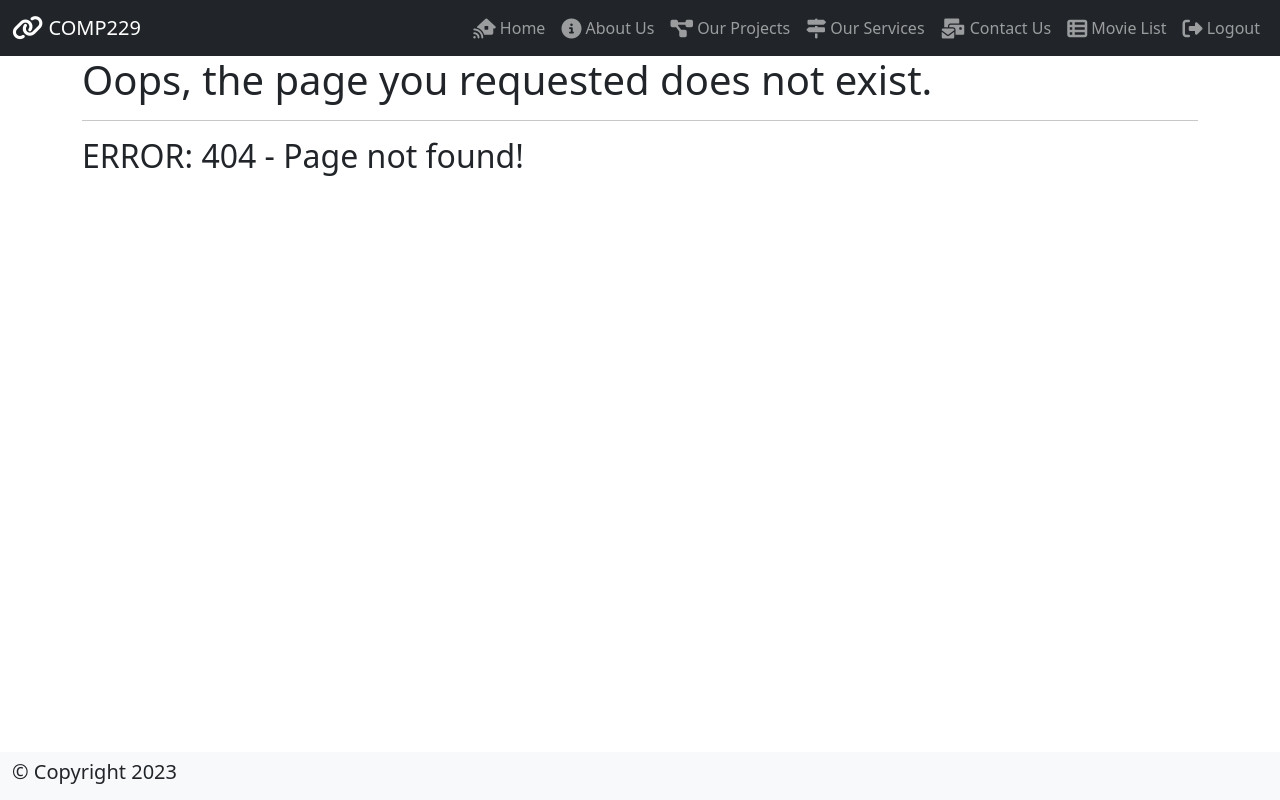
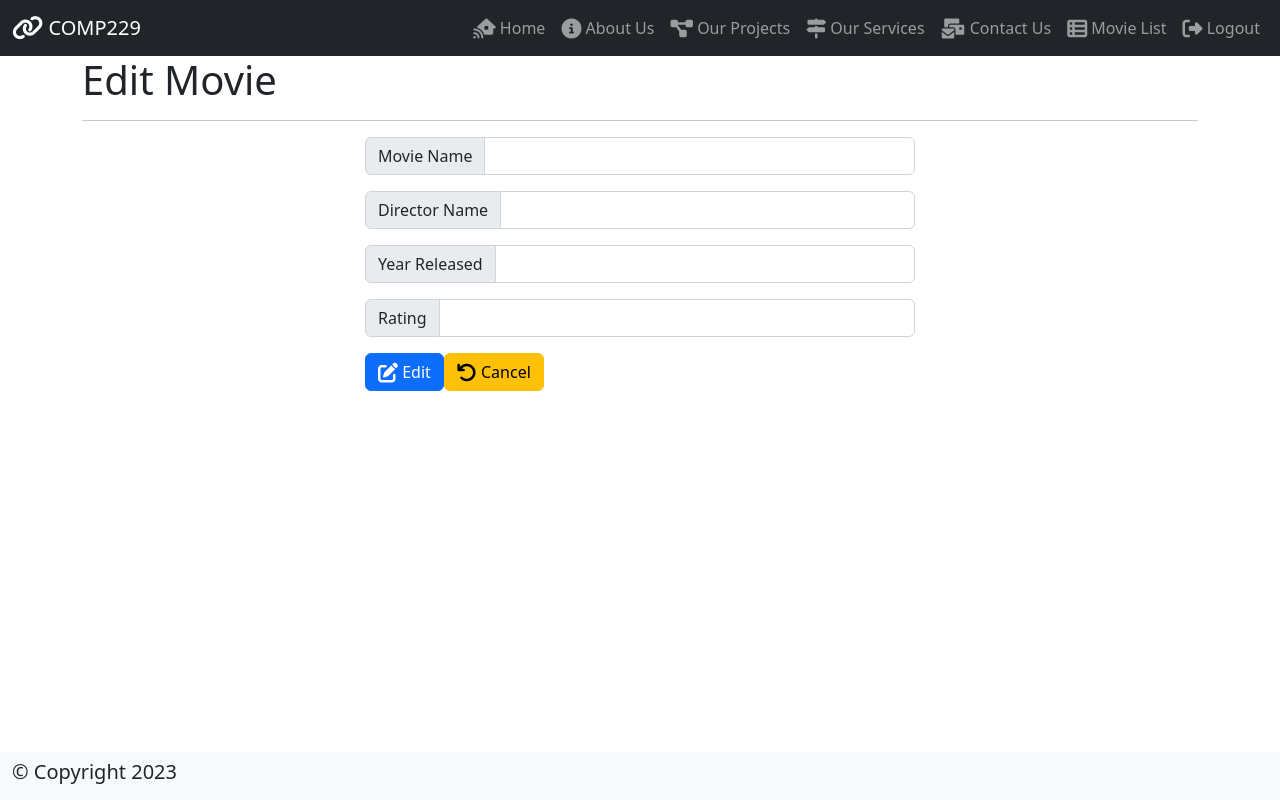
Before and after one commit to zivoradt/React-app-practice, a React (Create React App) app in the folder Front-end/: page /edit/1 in a window 1280 px wide. Before the commit this address had no page. Built offline with nearby package versions, Linux system fonts and the light colour scheme; no server answers; sample sign-in values are in the browser's storage.

Commit message:
secret upddate

```diff
--- a/Front-end/src/App.tsx
+++ b/Front-end/src/App.tsx
@@ -17,7 +17,9 @@ import PageNotFound from './content/PageNotFound';
 import Login from './authentication/login';
 import Logout from './authentication/logout';
 import Register from './authentication/register';
+import EditMovie from './movie-list/edit';
 import AuthGuard from './authentication/authguard';
+
 
 // Movie-List Components
 import MovieList from './movie-list/movie-list';
@@ -27,6 +29,7 @@ import AddMovie from './movie-list/add';
 import 'bootstrap/dist/css/bootstrap.min.css';
 import '@fortawesome/fontawesome-free/css/all.min.css';
 import './App.css';
+
 
 
 
@@ -49,6 +52,7 @@ function App()
 
           <Route path="/movie-list" element={ <AuthGuard><MovieList /></AuthGuard> } />
           <Route path="/add" element={ <AuthGuard><AddMovie /></AuthGuard> } />
+          <Route path="/edit/:id" element={ <AuthGuard><EditMovie /></AuthGuard> } />
 
           <Route path="/login" element={ <Login />}  />
           <Route path="/register" element={ <Register />}  />
--- a/Front-end/src/models/Movie.tsx
+++ b/Front-end/src/models/Movie.tsx
@@ -1,5 +1,6 @@
 export default interface IMovieData
 {
+
     _id?: any | null,
     Name: string,
     Year: string,
--- /dev/null
+++ b/Front-end/src/movie-list/edit.tsx
@@ -0,0 +1,132 @@
+import React, { ChangeEvent, useEffect, useState } from 'react';
+import { Link, useNavigate, useParams } from 'react-router-dom';
+import MovieListDataService from '../services/movieList-service';
+import MovieModel from '../models/Movie';
+
+function EditMovie()
+{
+    const [MovieName, SetMovieName] = useState('');
+    const [Year, SetYear] = useState('');
+    const [Director, SetDirector] = useState('');
+    const [Rating, SetRating] = useState('');
+    const navigate = useNavigate(); // alias - convenience
+
+    const { id } = useParams();
+
+    useEffect(()=>{
+        getMovie(id);
+        document.title = "Edit Movie";
+    }, [id]);
+
+    function getMovie(id:any)
+    {
+        MovieListDataService.readOne(id)
+        .then((response:any)=>{
+            SetMovieName(response.data.movie.Name);
+            SetYear(response.data.movie.Year);
+            SetDirector(response.data.movie.Director);
+            SetRating(response.data.movie.Rating);
+        })
+        .catch((e:Error)=>{
+            console.log(e);
+        })
+    }
+
+    function onChangeMovieName(event: ChangeEvent<HTMLInputElement> )
+    {
+        SetMovieName(event.target.value);
+    }
+
+    function onChangeYear(event: ChangeEvent<HTMLInputElement> )
+    {
+        SetYear(event.target.value);
+    }
+
+    function onChangeDirector(event: ChangeEvent<HTMLInputElement> )
+    {
+        SetDirector(event.target.value);
+    }
+
+    function onChangeRating(event: ChangeEvent<HTMLInputElement> )
+    {
+        SetRating(event.target.value);
+    }
+
+    function saveMovie(event: any)
+    {
+        event.preventDefault();
+        const data: MovieModel = {
+            _id: id,
+            Name: MovieName,
+            Year: Year,
+            Director: Director,
+            Rating: Rating
+        }
+
+        MovieListDataService.update(data, id)
+        .then((response: any) =>{
+            SetMovieName(response.data.Name);
+            SetYear(response.data.Year);
+            SetDirector(response.data.Director);
+            SetRating(response.data.Rating);
+        })
+        .catch((e: Error) =>{
+            console.log(e);
+        });
+
+        navigate("/movie-list");
+        window.location.reload();
+    }
+
+    return(
+        <div className="container">
+    <h1 className="col-lg-6 col-md-10 col-sm-10">Edit Movie</h1>
+    <hr/>
+    <div id="messageArea"></div>
+
+    <div className="row justify-content-lg-center g-3">
+      <form onSubmit={ saveMovie } className="col-lg-6 col-md-10 col-sm-10">
+
+        <div className="input-group mb-3">
+          <span className="input-group-text">Movie Name</span>
+          <input id="movieName" name="movieName" type="text" className="form-control"
+          value= {MovieName}
+          onChange= {onChangeMovieName }
+          aria-label="Movie Name" aria-describedby="Movie Name Input" required/>
+        </div>
+
+        <div className="input-group mb-3">
+            <span className="input-group-text">Director Name</span>
+            <input id="movieDirector" name="movieDirector" type="text" className="form-control"
+            value={Director}
+            onChange={onChangeDirector}
+            aria-label="Director Name" aria-describedby="Movie Director Input" required/>
+          </div>
+
+        <div className="input-group mb-3">
+        <span className="input-group-text">Year Released</span>
+        <input id="movieYear" name="movieYear" type="text" className="form-control"
+        value={Year}
+        onChange={onChangeYear}
+        aria-label="Movie Year" aria-describedby="Movie Year Input" required/>
+        </div>
+
+        <div className="input-group mb-3">
+        <span className="input-group-text">Rating</span>
+        <input id="movieRating" name="movieRating" type="text" className="form-control"
+        value={Rating}
+        onChange={onChangeRating}
+        aria-label="Movie Rating" aria-describedby="Movie Rating Input" required/>
+        </div>
+
+        <button id="editButton" type="submit" className="btn btn-primary"><i className="fas fa-edit fa-lg"></i> Edit</button>
+        <Link to={"/movie-list"} id="cancelButton" type="button" className="btn btn-warning"><i className="fas fa-undo fa-lg"></i> Cancel</Link>
+
+      </form>
+
+    </div>
+</div>
+    );
+}
+
+export default EditMovie;
```
Also changed, not shown: 1 other file (tests, documents, lock files or other folders).
